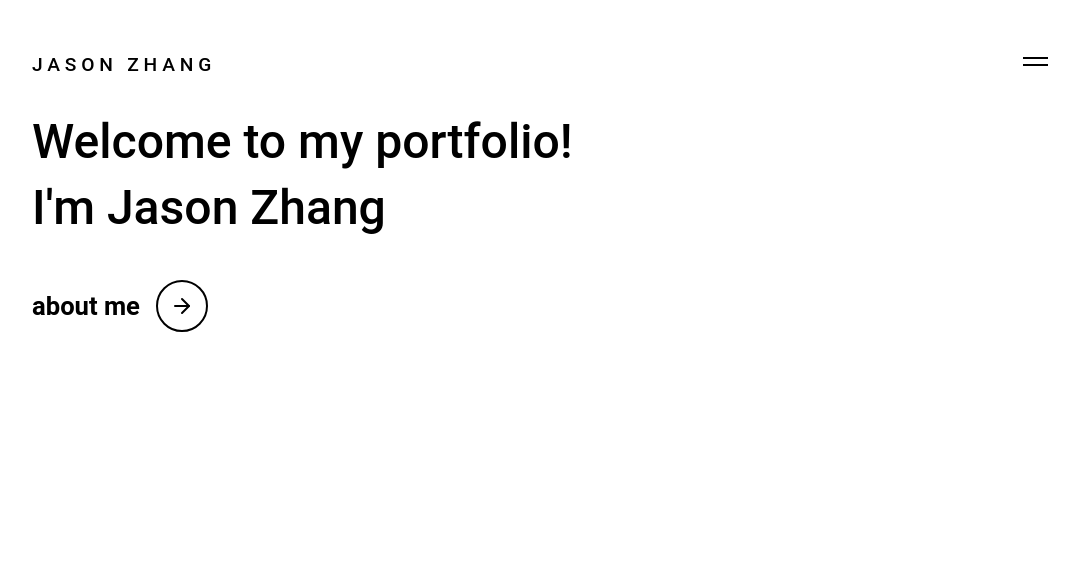
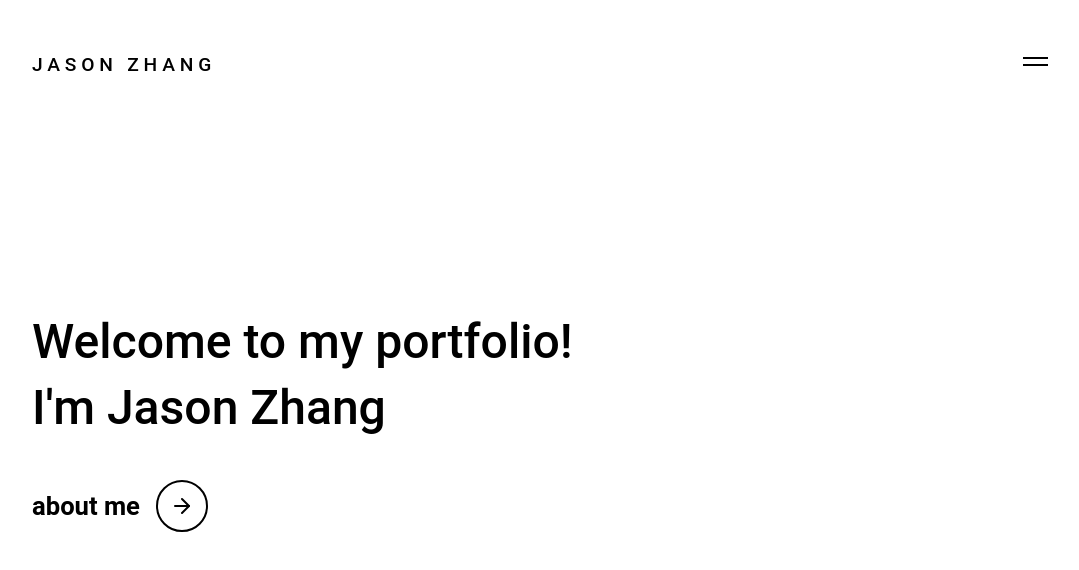
Before and after one commit to Zjjc123/react-portfolio, a React (Create React App) app: page /#/ in a window 1280 px wide. Shown: the top 570 px of the page, without its empty margins (100-1179 px from the left). Built offline with nearby package versions, Linux system fonts and the light colour scheme.

Commit message:
Navigation and Landing CSS fix

```diff
--- a/src/App.js
+++ b/src/App.js
@@ -4,6 +4,7 @@ import Header from './components/Header';
 import PageRouter from './components/Router';
 
 import gsap from 'gsap';
+import Navigation from './components/Navigation';
 
 const App = () => {
   useEffect(() => {
@@ -13,10 +14,13 @@ const App = () => {
     gsap.to('body', 0, { css: { visibility: "visible" } });
   })
   return (
-    <div className="App">
+    <>
       <Header />
-      <PageRouter />
-    </div>
+      <div className="App">
+        <PageRouter />
+      </div>
+      <Navigation />
+    </>
   );
 }
 
--- a/src/components/Gallery/portfolio.json
+++ b/src/components/Gallery/portfolio.json
@@ -1,5 +1,9 @@
 {
     "images": [
+        {
+            "alt": "alt",
+            "dir": "rose1.png"
+        },
         {
             "alt": "alt",
             "dir": "claire1.jpg"
--- a/src/components/IntroOverlay.js
+++ b/src/components/IntroOverlay.js
@@ -2,10 +2,7 @@ import React from "react";
 
 const IntroOverlay = () => {
   return (
-    <>
-      <div className='intro-overlay'>
-      </div>
-    </>
+      <div className='intro-overlay' />
   );
 };
 
--- /dev/null
+++ b/src/components/Navigation.js
@@ -0,0 +1,75 @@
+import React from 'react'
+import { NavLink } from 'react-router-dom'
+
+const Navigation = () => {
+    return (
+        <nav>
+            <div className="container">
+                <div className="nav-columns">
+                    <div className="nav-column">
+                        <div className="nav-label">
+                            Menu</div>
+                        <ul className="nav-links">
+                            <li>
+                                <NavLink to="/" exact>
+                                    Home
+                            </NavLink>
+                            </li>
+                            <li>
+                                <NavLink to="/projects" exact>
+                                    Projects
+                            </NavLink>
+                            </li>
+                            <li>
+                                <NavLink to="/gallery" exact>
+                                    Gallery
+                            </NavLink>
+                            </li>
+                            <li>
+                                <NavLink to="/about" exact>
+                                    About
+                            </NavLink>
+                            </li>
+                        </ul>
+                    </div>
+                    <div className="nav-column">
+                        <div className="nav-label">Contact</div>
+                        <div className="nav-infos">
+                            <ul className="nav-info">
+                                <li className="nav-info-label">Email</li>
+                                <li>
+                                    <NavLink to="/contact" exact>
+                                        Get in touch
+                            </NavLink>
+                                </li>
+                            </ul>
+                            <ul className="nav-info">
+                                <li className="nav-info-label">Links</li>
+                                <li>
+                                    <NavLink to="/youtube" exact>
+                                        Youtube
+                            </NavLink>
+                                </li>
+                                <li>
+                                    <NavLink to="/linkedin" exact>
+                                        Linked In
+                            </NavLink>
+                                </li>
+                            </ul>
+                            <ul className="nav-info">
+                                <li className="nav-info-label">
+                                    Phone
+                                </li>
+                                <li>
+                                    +1 (425) 898 3210
+                                </li>
+                            </ul>
+                        </div>
+                    </div>
+                </div>
+            </div>
+        </nav>
+    )
+}
+
+export default Navigation;
--- a/src/components/Router.js
+++ b/src/components/Router.js
@@ -8,16 +8,23 @@ import Gallery from '../pages/Gallery.js';
 
 import { AnimatePresence } from 'framer-motion';
 
+
+const routes = [
+  {path: '/', name: 'Landing', Component: Landing},
+  {path: '/Projects', name: 'Projects', Component: Projects},
+  {path: '/About', name: 'About', Component: About},
+  {path: '/Gallery', name: 'Gallery', Component: Gallery}
+]
+
 const PageRouter = () => {
     let location = useLocation()
 
     return (
     <AnimatePresence exitBeforeEnter>
         <Switch location={location} key={location.pathname}>
-            <Route exact path={'/'} component={Landing} />
-            <Route exact path={'/projects'} component={Projects} />
-            <Route exact path={'/about'} component={About} />
-            <Route exact path={'/gallery'} component={Gallery} />
+            {routes.map(({path, Component}) => (
+                <Route key={path} exact path={path} component={Component} />
+            ))}
         </Switch>
     </AnimatePresence>)
 }
--- a/src/pages/Landing.js
+++ b/src/pages/Landing.js
@@ -37,7 +37,6 @@ function Landing() {
     return (
         <>
             {animationComplete === false ? <IntroOverlay /> : ""}
-            <div className="full">
             <section className="main">
                 <div className="container">
                     <div className='row'>
@@ -55,7 +54,6 @@ function Landing() {
                     </div>
                 </div>
             </section>
-            </div>
         </>
     )
 }
--- a/src/styles/App.scss
+++ b/src/styles/App.scss
@@ -6,6 +6,7 @@
 @import "./components/intro.scss";
 @import "./components/header.scss";
 @import "./components/landing.scss";
+@import "./components/navigation.scss";
 
 body,
 html {
@@ -193,11 +194,6 @@ html {
   position: relative;
 }
 
-.full {
-  height: 100vh;
-  width: 100%;
-}
-
 .page {
   height: 100vh;
   width: 100%;
--- a/src/styles/components/landing.scss
+++ b/src/styles/components/landing.scss
@@ -1,6 +1,6 @@
 .main {
-    height: 50vh;
-    height: calc(var(--vh, 1vh) * 50);
+    height: 100vh;
+    height: calc(var(--vh, 1vh) * 100);
     background-color: $white;
     .row {
         flex-direction: column;
--- /dev/null
+++ b/src/styles/components/navigation.scss
@@ -0,0 +1,126 @@
+nav {
+    left: 0;
+    top: -1px;
+    width: 100%;
+    height: 100%;
+    z-index: 1;
+    // display: none;
+    position: fixed;
+    overflow: hidden;
+    background: $yellow;
+    a {
+      position: relative;
+      &:after {
+        content: "";
+        position: absolute;
+        width: 0;
+        height: 2px;
+        display: block;
+        margin-top: 5px;
+        right: 0;
+        background: $black;
+        transition: 0.4s ease;
+      }
+      &:hover {
+        color: pink;
+        &:after {
+          width: 100%;
+          left: 0;
+          background: $black;
+        }
+      }
+    }
+    .nav-columns {
+      transform: translateY(125px);
+      display: flex;
+      padding: 0 32px;
+      @include media("<=654px") {
+        flex-direction: column;
+        @include media("<=phone") {
+          padding: 0 16px;
+        }
+      }
+      .nav-column {
+        width: 45%;
+        @include media("<=654px") {
+          width: 100%;
+        }
+        &:last-child {
+          width: 55%;
+          @include media("<=654px") {
+            width: 100%;
+          }
+        }
+        .nav-label {
+          margin-bottom: 3rem;
+          font-size: 1.2rem;
+          @include media("<=tablet") {
+            font-size: 1rem;
+            margin-bottom: 1.4rem;
+          }
+          @include media("<=phone") {
+            font-size: 0.875rem;
+            margin-bottom: 1.2rem;
+          }
+        }
+        .nav-infos {
+          display: flex;
+          flex-wrap: wrap;
+          @include media("<=654px") {
+            justify-content: space-between;
+          }
+          .nav-info {
+            padding: 0;
+            width: 50%;
+            &:nth-child(2),
+            &:nth-child(3) {
+              @include media("<=654px") {
+                display: none;
+              }
+            }
+            .nav-info-label {
+              font-weight: 600;
+            }
+            li {
+              font-weight: 300;
+              list-style: none;
+              font-size: 1.4rem;
+              margin-bottom: 1.2rem;
+              @include media("<=tablet") {
+                font-size: 1.2rem;
+                margin-bottom: 1rem;
+              }
+              @include media("<=phone") {
+                font-size: 1rem;
+                margin-bottom: 0.875rem;
+              }
+              a {
+                text-decoration: none;
+                color: $black;
+              }
+            }
+          }
+        }
+        .nav-links {
+          padding: 0;
+          margin: 0;
+          li {
+            list-style: none;
+            margin-bottom: 2.4rem;
+            @include media("<=phone") {
+              margin-bottom: 1.6rem;
+            }
+            a {
+              font-weight: 600;
+              font-size: 2.8rem;
+              text-decoration: none;
+              color: $black;
+              @include media("<=phone") {
+                font-size: 2rem;
+              }
+            }
+          }
+        }
+      }
+    }
+  }
--- a/src/styles/variables.scss
+++ b/src/styles/variables.scss
@@ -1,2 +1,3 @@
 $black: #000000;
 $white: #ffffff;
+$yellow: #fff3d8;
```
Also changed, not shown: 1 other file (tests, documents, lock files or other folders). Lines whose indentation alone changed are shown as unchanged.
